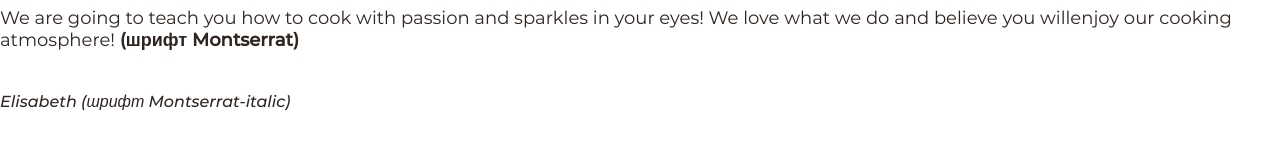
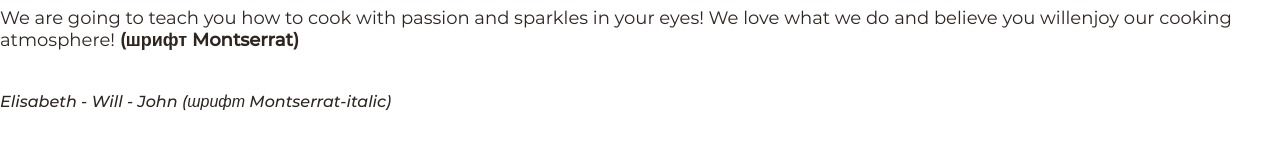
Before and after one commit to ihorrudniev/group-18, a plain HTML site: page index.html in a window 1280 px wide. Shown: the part 405-554 px from the top of the page. Drawn offline with Linux system fonts and the light colour scheme.

Commit message:
Update index.html

```diff
--- a/index.html
+++ b/index.html
@@ -29,7 +29,7 @@
     <p class="about__text">We are going to teach you how to cook with passion and sparkles in your eyes! We love what we
         do and believe you willenjoy our cooking atmosphere! <b>(шрифт Montserrat)</b></p>
 
-    <section class="reviews-naim">Elisabeth (шрифт Montserrat-italic)</section>
+    <section class="reviews-naim">Elisabeth - Will - John (шрифт Montserrat-italic)</section>
 
 </body>
 
```
